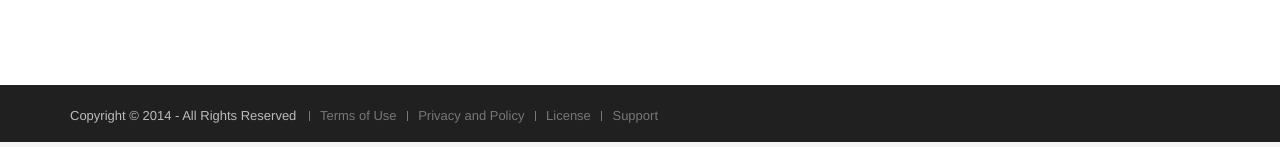
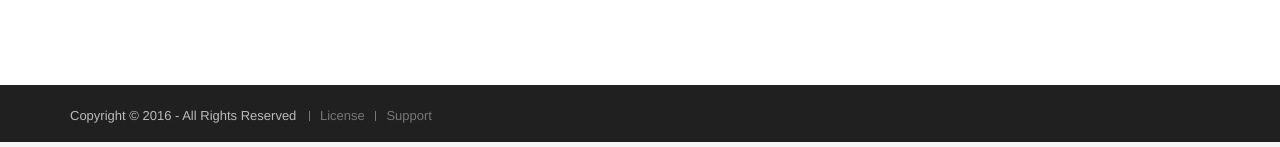
Before and after one commit to mswpgit/tutor, a PHP site: template module/MApp/view/layout/layout.phtml in a window 1280 px wide. Shown: the part 653-800 px from the top of the page. Run offline with PHP 8.4, Linux system fonts and the light colour scheme; the template is opened without the code that fills it, so the values that code supplies are empty.

Commit message:
#Init minimum

```diff
--- a/module/MApp/view/layout/layout.phtml
+++ b/module/MApp/view/layout/layout.phtml
@@ -111,9 +111,7 @@
 			<div class="copyright">
 				<div class="container">
 					<ul class="list-inline terms-menu">
-						<li class="silver">Copyright © 2014 - All Rights Reserved</li>
-						<li><a href="#">Terms of Use</a></li>
-						<li><a href="#">Privacy and Policy</a></li>
+						<li class="silver">Copyright © 2016 - All Rights Reserved</li>
 						<li><a href="#">License</a></li>
 						<li><a href="#">Support</a></li>
 					</ul>
```
